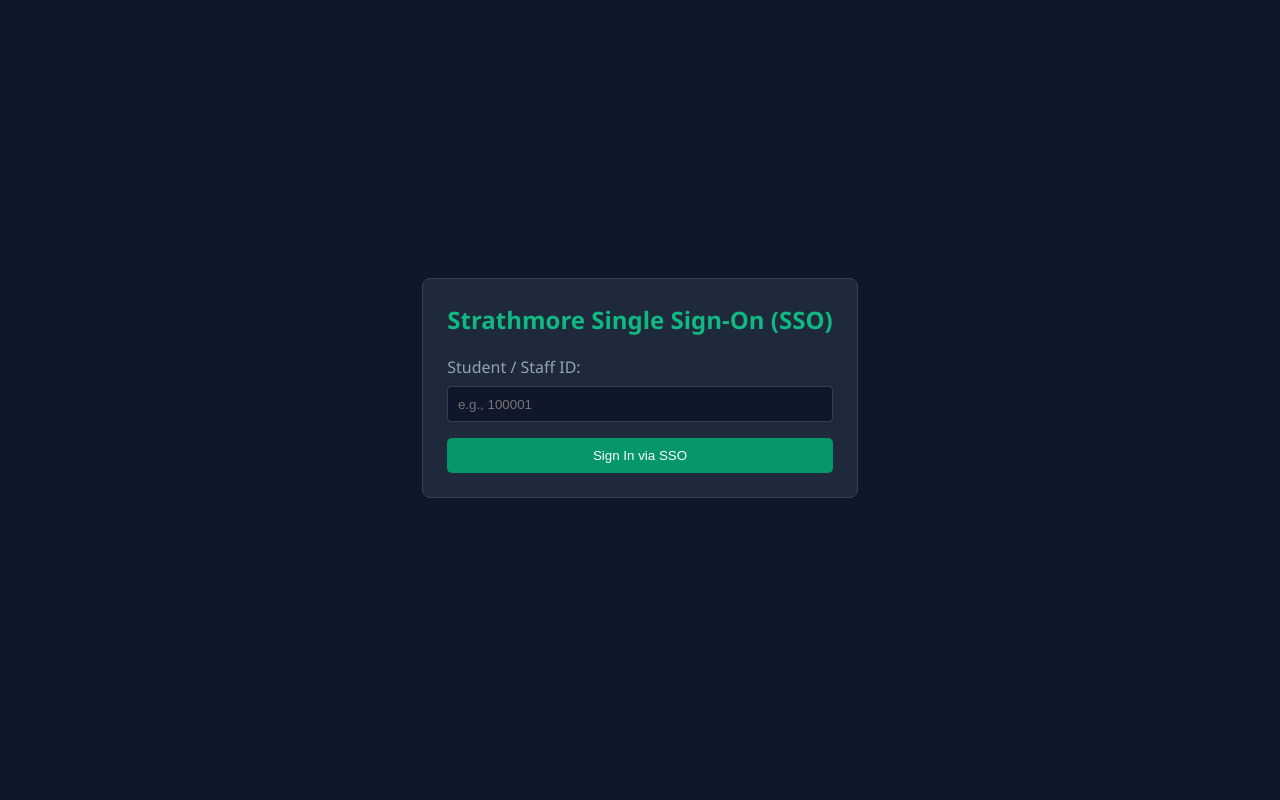
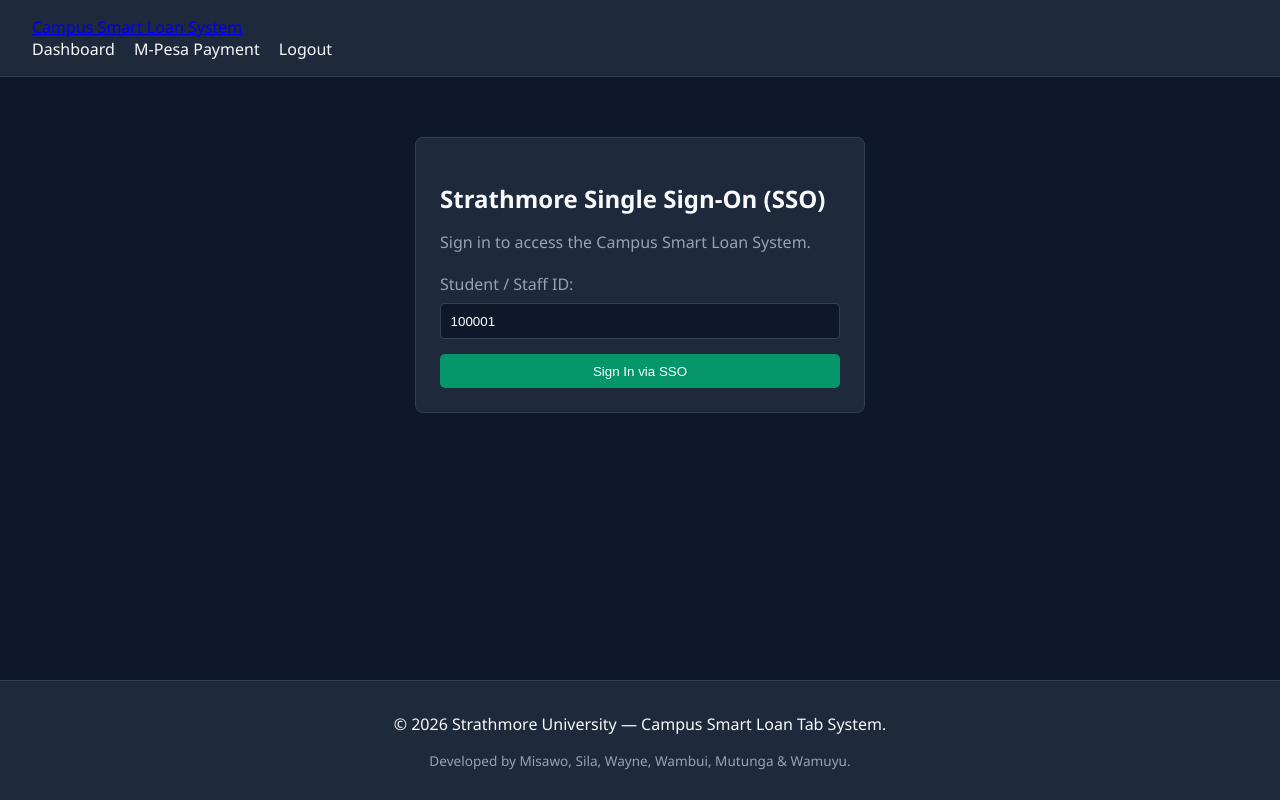
Before and after one commit to nathanielmisawo-rgb/campus-smart-loan-system, a PHP site: page /modules/auth/login.php in a window 1280 px wide. Run offline with PHP 8.4, Linux system fonts and the light colour scheme.

Commit message:
Add root redirect, fix header CSS path, and style SSO login

```diff
--- a/includes/header.php
+++ b/includes/header.php
@@ -2,6 +2,7 @@
 if (session_status() === PHP_SESSION_NONE) {
     session_start();
 }
+$baseUrl = rtrim(dirname($_SERVER['SCRIPT_NAME'], 3), '/\\');
 ?>
 <!DOCTYPE html>
 <html lang="en">
@@ -9,30 +10,23 @@ if (session_status() === PHP_SESSION_NONE) {
     <meta charset="UTF-8">
     <meta name="viewport" content="width=device-width, initial-scale=1.0">
     <title>Campus Smart Loan System</title>
-    <link rel="stylesheet" href="/campus_smart_loan_system/public/css/style.css">
+    <link rel="stylesheet" href="<?= htmlspecialchars($baseUrl) ?>/public/css/style.css">
 </head>
 <body>
-    <header class="navbar">
-        <div class="nav-container">
-            <h2 class="logo">Campus Smart Loan System</h2>
-            <nav>
-                <ul class="nav-links">
-                    <?php if (isset($_SESSION['user_id'])): ?>
-                        <?php if ($_SESSION['role'] === 'ADMIN'): ?>
-                            <li><a href="/campus_smart_loan_system/modules/auth/dashboard.php">Admin Panel</a></li>
-                            <li><a href="/campus_smart_loan_system/modules/auth/student_view.php">Student Directory</a></li>
-                        <?php elseif ($_SESSION['role'] === 'VENDOR'): ?>
-                            <li><a href="/campus_smart_loan_system/modules/pos/checkout.php">POS Terminal</a></li>
-                        <?php else: ?>
-                            <li><a href="/campus_smart_loan_system/modules/auth/dashboard.php">Dashboard</a></li>
-                            <li><a href="/campus_smart_loan_system/modules/billing/pay_mpesa.php">M-Pesa Payment</a></li>
-                        <?php endif; ?>
-                        <li><a href="/campus_smart_loan_system/modules/auth/login.php?logout=1" class="btn-logout">Logout</a></li>
-                    <?php else: ?>
-                        <li><a href="/campus_smart_loan_system/modules/auth/login.php">Login</a></li>
-                    <?php endif; ?>
-                </ul>
-            </nav>
+    <nav class="navbar">
+        <div class="nav-brand">
+            <a href="<?= htmlspecialchars($baseUrl) ?>/modules/auth/dashboard.php">Campus Smart Loan System</a>
         </div>
-    </header>
-    <main class="container"></main>
+        <ul class="nav-links">
+            <?php if (isset($_SESSION['user_id'])): ?>
+                <li><a href="<?= htmlspecialchars($baseUrl) ?>/modules/auth/dashboard.php">Dashboard</a></li>
+                <li><a href="<?= htmlspecialchars($baseUrl) ?>/modules/billing/pay_mpesa.php">M-Pesa Payment</a></li>
+                <li><a href="<?= htmlspecialchars($baseUrl) ?>/modules/auth/logout.php">Logout</a></li>
+            <?php else: ?>
+                <li><a href="<?= htmlspecialchars($baseUrl) ?>/modules/auth/dashboard.php">Dashboard</a></li>
+                <li><a href="<?= htmlspecialchars($baseUrl) ?>/modules/billing/pay_mpesa.php">M-Pesa Payment</a></li>
+                <li><a href="<?= htmlspecialchars($baseUrl) ?>/modules/auth/login.php">Logout</a></li>
+            <?php endif; ?>
+        </ul>
+    </nav>
+    <main class="main-content">
--- a/modules/auth/login.php
+++ b/modules/auth/login.php
@@ -2,51 +2,62 @@
 session_start();
 require_once '../../config/db.php';
 
-$message = '';
+$error = '';
 
 if ($_SERVER['REQUEST_METHOD'] === 'POST') {
-    $student_id = trim($_POST['student_id']);
+    $id = trim($_POST['student_id'] ?? $_POST['user_id'] ?? '');
 
-    $stmt = $pdo->prepare("SELECT * FROM users WHERE student_id = ?");
-    $stmt->execute([$student_id]);
-    $user = $stmt->fetch();
+    if ($id !== '') {
+        // Check database for matching student/staff ID
+        $stmt = $pdo->prepare("SELECT * FROM students WHERE student_id = ? OR admission_no = ? LIMIT 1");
+        $stmt->execute([$id, $id]);
+        $user = $stmt->fetch(PDO::FETCH_ASSOC);
 
         if ($user) {
-        $_SESSION['user_id'] = $user['user_id'];
-        $_SESSION['student_id'] = $user['student_id'];
-        $_SESSION['full_name'] = $user['full_name'];
-        $_SESSION['role'] = $user['role'];
+            $_SESSION['user_id'] = $user['student_id'] ?? $id;
+            $_SESSION['student_id'] = $user['student_id'] ?? $id;
+            $_SESSION['full_name'] = $user['full_name'] ?? 'Campus User';
+            $_SESSION['role'] = $user['role'] ?? 'admin';
 
-        header("Location: dashboard.php");
+            header('Location: /campus-smart-loan-system/modules/auth/dashboard.php');
             exit;
         } else {
-        $message = 'Invalid Strathmore Credentials.';
+            // Fallback demo SSO login if ID isn't seeded in students table yet
+            $_SESSION['user_id'] = $id;
+            $_SESSION['student_id'] = $id;
+            $_SESSION['full_name'] = 'Admin User';
+            $_SESSION['role'] = 'admin';
+
+            header('Location: /campus-smart-loan-system/modules/auth/dashboard.php');
+            exit;
+        }
+    } else {
+        $error = 'Please enter a valid Student or Staff ID.';
     }
 }
+
+require_once '../../includes/header.php';
 ?>
-<!DOCTYPE html>
-<html lang="en">
-<head>
-    <meta charset="UTF-8">
-    <meta name="viewport" content="width=device-width, initial-scale=1.0">
-    <title>Strathmore SSO Login</title>
-    <link rel="stylesheet" href="/campus_smart_loan_system/public/css/style.css">
-</head>
-<body>
-    <main class="container" style="display:flex;align-items:center;justify-content:center;flex:1;">
-        <div class="card" style="max-width:400px;width:100%;">
-            <h2 style="margin-top:0;color:var(--primary-hover);">Strathmore Single Sign-On (SSO)</h2>
-            <?php if ($message): ?>
-                <p style="color:var(--danger);"><?= htmlspecialchars($message) ?></p>
+
+<div class="container" style="max-width: 450px; margin: 60px auto;">
+    <div class="card">
+        <h2 style="margin-bottom: 10px;">Strathmore Single Sign-On (SSO)</h2>
+        <p style="color: #94a3b8; margin-bottom: 20px;">Sign in to access the Campus Smart Loan System.</p>
+
+        <?php if (!empty($error)): ?>
+            <div class="alert alert-danger" style="margin-bottom: 15px;">
+                <?= htmlspecialchars($error) ?>
+            </div>
         <?php endif; ?>
-            <form method="POST">
-                <div class="form-group">
+
+        <form method="POST" action="">
+            <div class="form-group" style="margin-bottom: 15px;">
                 <label for="student_id">Student / Staff ID:</label>
-                    <input type="text" id="student_id" name="student_id" required placeholder="e.g., 100001">
+                <input type="text" id="student_id" name="student_id" value="100001" required>
             </div>
-                <button type="submit" class="btn" style="width:100%;">Sign In via SSO</button>
+            <button type="submit" class="btn btn-primary" style="width: 100%;">Sign In via SSO</button>
         </form>
     </div>
-    </main>
-</body>
-</html>
+</div>
+
+<?php require_once '../../includes/footer.php'; ?>
```
Lines whose indentation alone changed are shown as unchanged.
